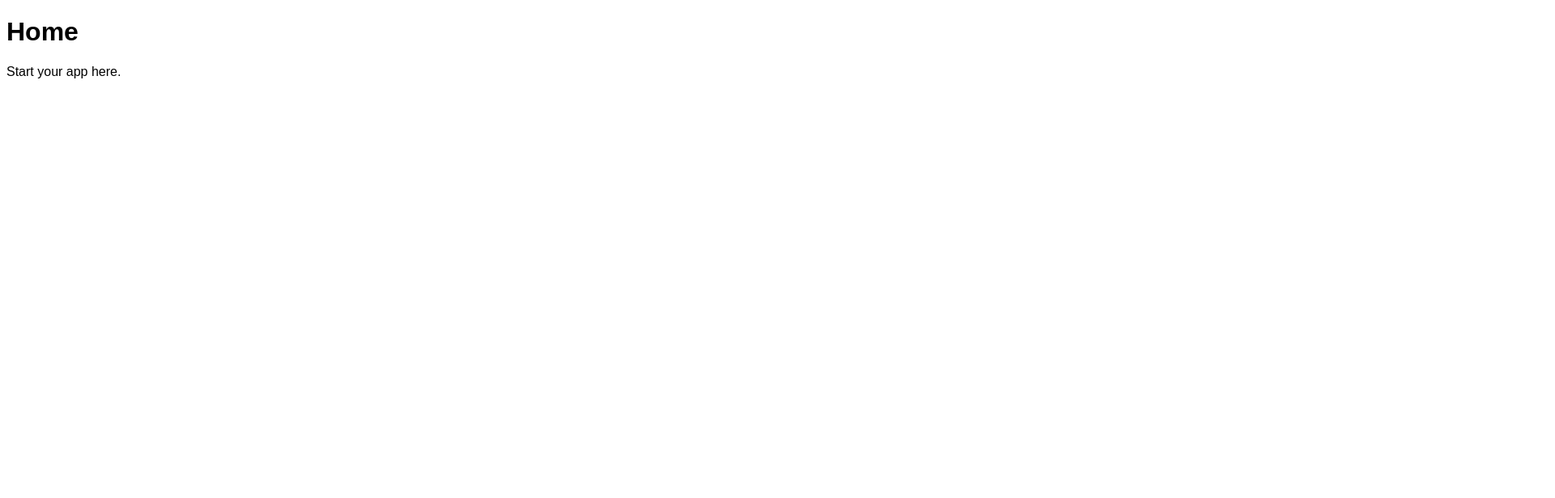
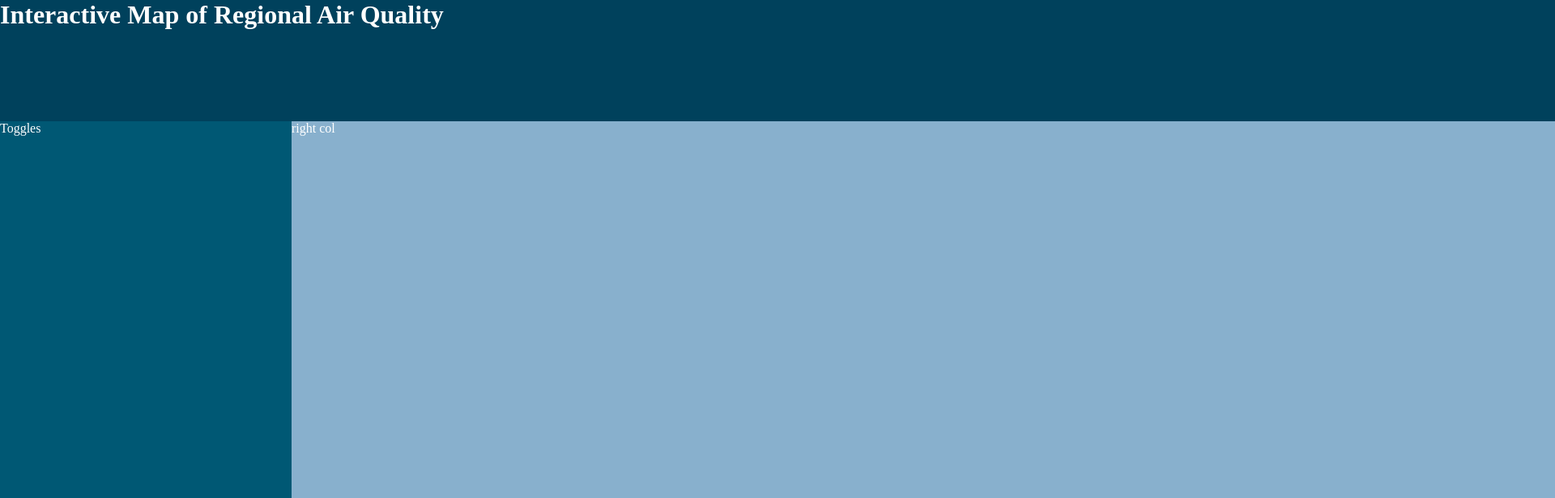
Before and after one commit to scimusmn/cmc-biomed-air-quality, a Gatsby site in the folder packages/frontend/: page / in a window 1280 px wide. Shown: the top 616 px of the page at 81% size, 1920 px wide, since content can reach past the window. Built offline with nearby package versions, Linux system fonts and the light colour scheme; Gatsby itself is replaced by a stand-in of ours.

Commit message:
rough in boxes for layout

```diff
--- a/packages/frontend/src/components/Home/index.js
+++ b/packages/frontend/src/components/Home/index.js
@@ -2,9 +2,28 @@ import React from 'react';
 
 function Home() {
   return (
-    <div>
-      <h1>Home</h1>
-      <p>Start your app here.</p>
+    <div className="wrap">
+      <div className="header">
+        <h1>Interactive Map of Regional Air Quality</h1>
+      </div>
+
+      <div className="content-wrap">
+        <div className="left-col">
+
+          <div className="toggles">
+            Toggles
+          </div>
+
+          <div className="legend">
+            Legend
+          </div>
+
+        </div>
+
+        <div className="right-col">
+          right col
+        </div>
+      </div>
     </div>
   );
 }
--- a/packages/frontend/src/styles/index.css
+++ b/packages/frontend/src/styles/index.css
@@ -1,3 +1,16 @@
+/* Variables */
+:root {
+  --darkblue: #00415c;
+  --lightblue: #88b0cd;
+  --teal: #005874;
+  --lightteal: #97d2dd;
+}
+
+/* Core Styles */
+html {
+  background: black;
+}
+
 html,
 body {
   height: 100%;
@@ -5,5 +18,58 @@ body {
 }
 
 body {
-  font-family: Arial, Helvetica, sans-serif;
+  background-color: black;
+  color: white;
+  height: 1080px;
+  margin: 0;
+  overflow: hidden;
+  padding: 0;
+  user-select: none;
+  width: 1920px;
 }
+
+/* Layout Styles */
+.wrap {
+  height: 1080px;
+  width: 100%;
+}
+
+.header {
+  background-color: var(--darkblue);
+  height: 150px;
+  width: 100%;
+
+  h1 {
+    margin: 0;
+    padding: 0;
+  }
+}
+
+.content-wrap {
+  display: flex;
+  height: 100%;
+  min-height: 100%;
+
+  .left-col {
+    background-color: var(--teal);
+    display: flex;
+    flex-direction: column;
+    height: 100%;
+    width: 360px;
+
+    .toggles,
+    .legend {
+      height: 100%;
+    }
+
+    .toggles {
+      border-bottom: 1px solid #fff;
+    }
+  }
+
+  .right-col {
+    background-color: var(--lightblue);
+    height: 100%;
+    width: calc(100% - 360px);
+  }
+}
```
